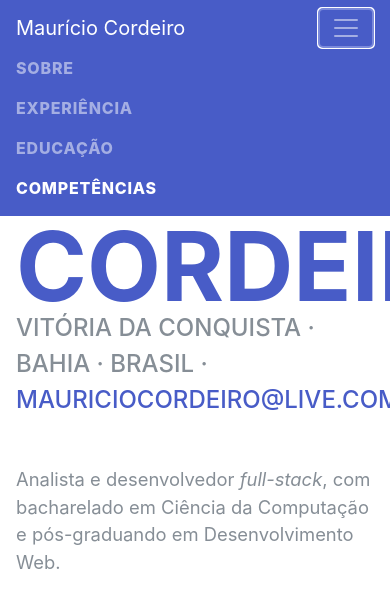
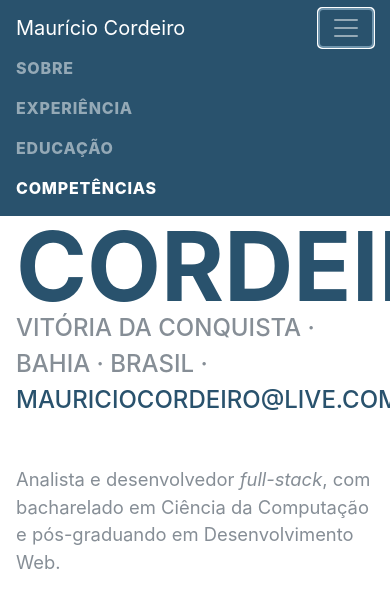
Before and after one commit to mauriciocordeiro/cv, a plain HTML site: page index.html in a window 390 px wide. Both pictures are taken after a click on the button "Toggle navigation". Shown: the top 602 px of the page. Drawn offline with Linux system fonts and the light colour scheme; a web font is replaced by a local one.

Commit message:
Update resume.css

```diff
--- a/css/resume.css
+++ b/css/resume.css
@@ -72,7 +72,7 @@ p.lead {
 }
 
 .social-icons a:hover {
-  background-color: #485CC7;
+  background-color: #29526D;
 }
 
 .dev-icons {
@@ -80,7 +80,7 @@ p.lead {
 }
 
 .dev-icons .list-inline-item i:hover {
-  color: #485CC7;
+  color: #29526D;
 }
 
 #sideNav .navbar-nav .nav-item .nav-link {
@@ -90,7 +90,7 @@ p.lead {
 }
 
 #sideNav .navbar-toggler:focus {
-  outline-color: #7B8ADB;
+  outline-color: #7095AD;
 }
 
 @media (min-width: 992px) {
@@ -160,15 +160,15 @@ section.resume-section .resume-item .resume-date {
 }
 
 .bg-primary {
-  background-color: #485CC7 !important;
+  background-color: #29526D !important;
 }
 
 .text-primary {
-  color: #485CC7 !important;
+  color: #29526D !important;
 }
 
 a {
-  color: #485CC7;
+  color: #29526D;
 }
 
 a:hover, a:focus, a:active {
```
